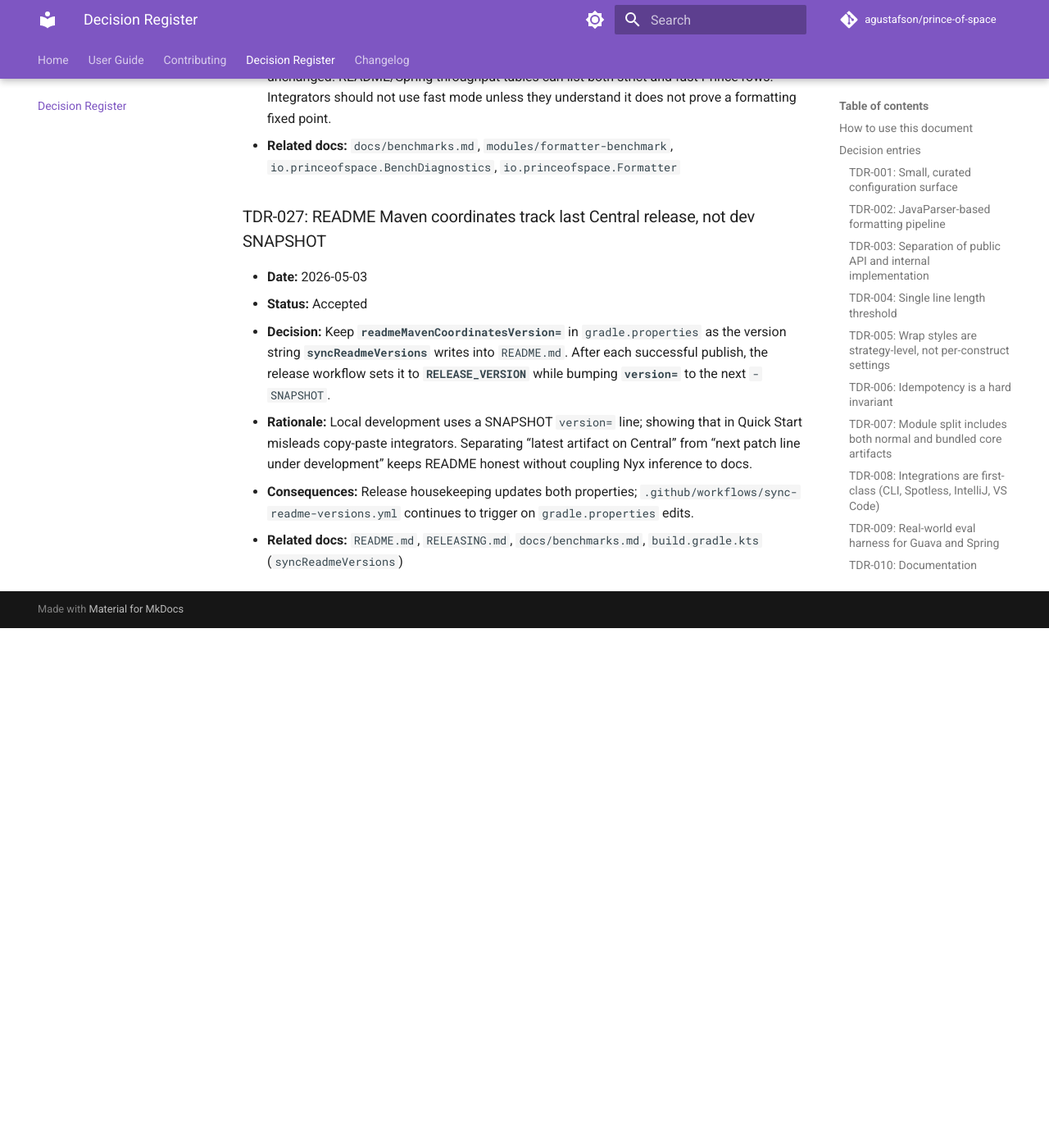
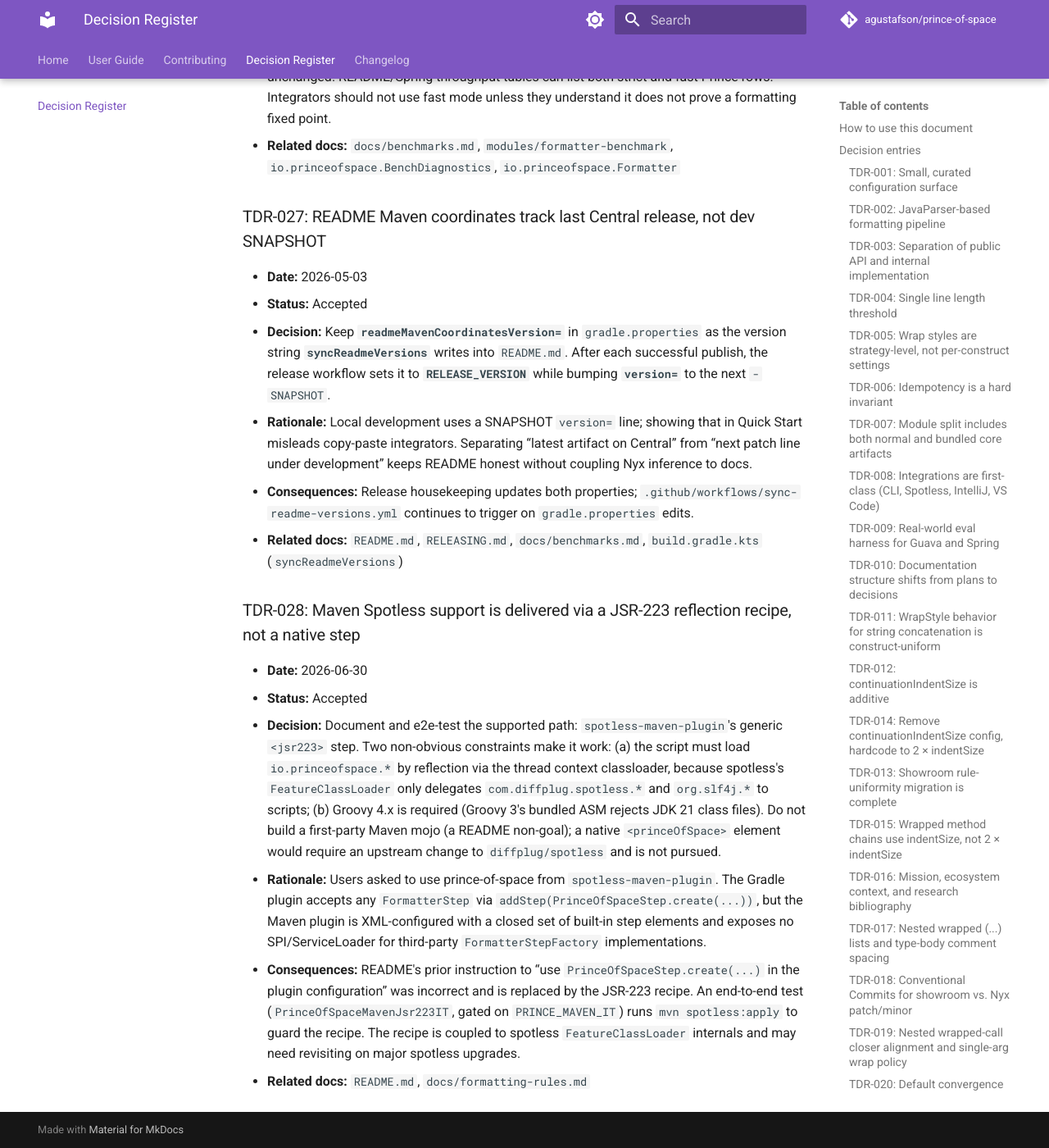
Before and after one commit to agustafson/prince-of-space, an MkDocs documentation site: the page built from docs/technical-decision-register.md, in a window 1280 px wide and 1400 px high, scrolled down 14937 px. Shown: the whole window at 82% size. Built offline with MkDocs 1.6.1 and Material for MkDocs 9.7.7, drawn with Linux system fonts in a browser that asks for light colours; comment, search, counter and statistics services are not loaded; before the commit the page ends 15703 px from its top, so only the background shows below that.

Commit message:
docs: document Maven Spotless JSR-223 recipe, correct false claim (TDR-028)

```diff
--- a/docs/technical-decision-register.md
+++ b/docs/technical-decision-register.md
@@ -249,3 +249,11 @@ Use it as the primary source of *why* design choices exist.
 - **Rationale:** Local development uses a SNAPSHOT `version=` line; showing that in Quick Start misleads copy-paste integrators. Separating “latest artifact on Central” from “next patch line under development” keeps README honest without coupling Nyx inference to docs.
 - **Consequences:** Release housekeeping updates both properties; `.github/workflows/sync-readme-versions.yml` continues to trigger on `gradle.properties` edits.
 - **Related docs:** `README.md`, `RELEASING.md`, `docs/benchmarks.md`, `build.gradle.kts` (`syncReadmeVersions`)
+
+### TDR-028: Maven Spotless support is delivered via a JSR-223 reflection recipe, not a native step
+- **Date:** 2026-06-30
+- **Status:** Accepted
+- **Decision:** Document and e2e-test the supported path: `spotless-maven-plugin`'s generic `<jsr223>` step. Two non-obvious constraints make it work: (a) the script must load `io.princeofspace.*` by reflection via the thread context classloader, because spotless's `FeatureClassLoader` only delegates `com.diffplug.spotless.*` and `org.slf4j.*` to scripts; (b) Groovy 4.x is required (Groovy 3's bundled ASM rejects JDK 21 class files). Do not build a first-party Maven mojo (a README non-goal); a native `<princeOfSpace>` element would require an upstream change to `diffplug/spotless` and is not pursued.
+- **Rationale:** Users asked to use prince-of-space from `spotless-maven-plugin`. The Gradle plugin accepts any `FormatterStep` via `addStep(PrinceOfSpaceStep.create(...))`, but the Maven plugin is XML-configured with a closed set of built-in step elements and exposes no SPI/ServiceLoader for third-party `FormatterStepFactory` implementations.
+- **Consequences:** README's prior instruction to “use `PrinceOfSpaceStep.create(...)` in the plugin configuration” was incorrect and is replaced by the JSR-223 recipe. An end-to-end test (`PrinceOfSpaceMavenJsr223IT`, gated on `PRINCE_MAVEN_IT`) runs `mvn spotless:apply` to guard the recipe. The recipe is coupled to spotless `FeatureClassLoader` internals and may need revisiting on major spotless upgrades.
+- **Related docs:** `README.md`, `docs/formatting-rules.md`
```
Also changed, not shown: README.md (+39 -1 lines), docs/formatting-rules.md (+1 -1 lines).
